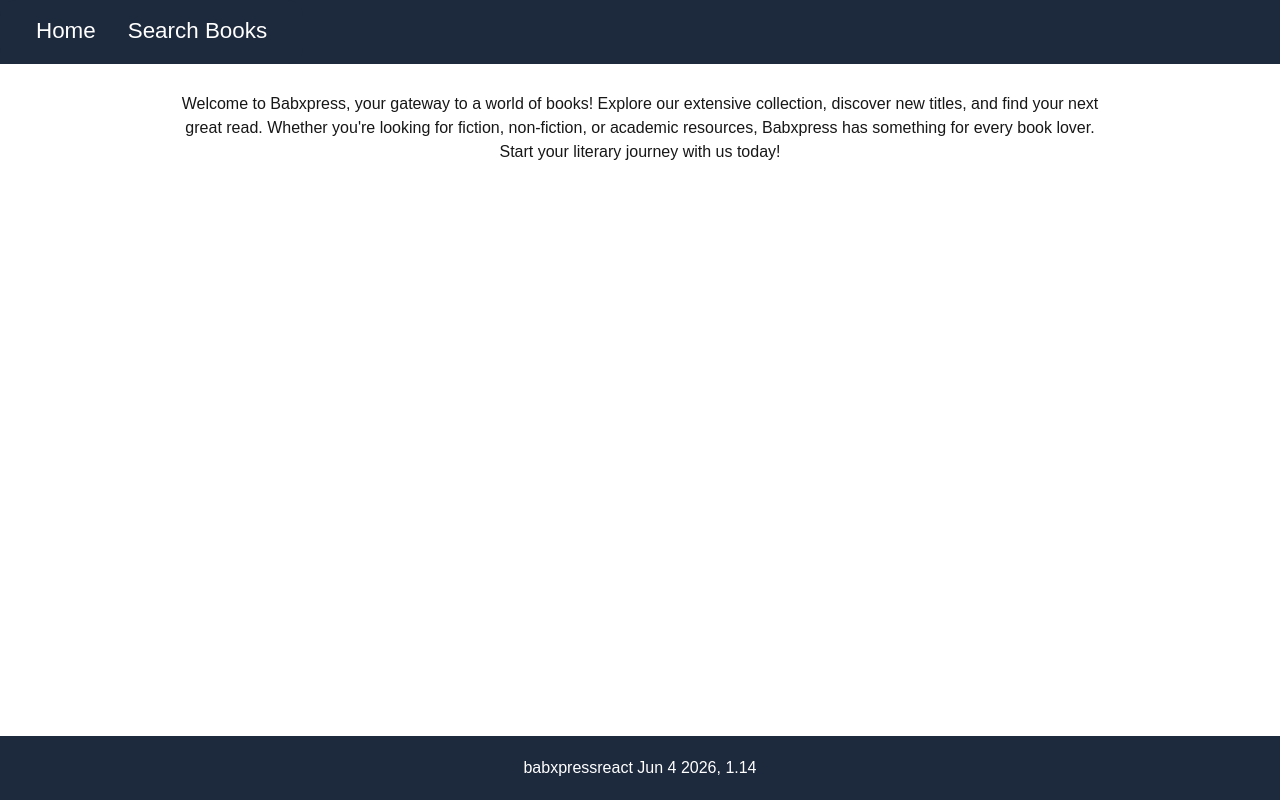
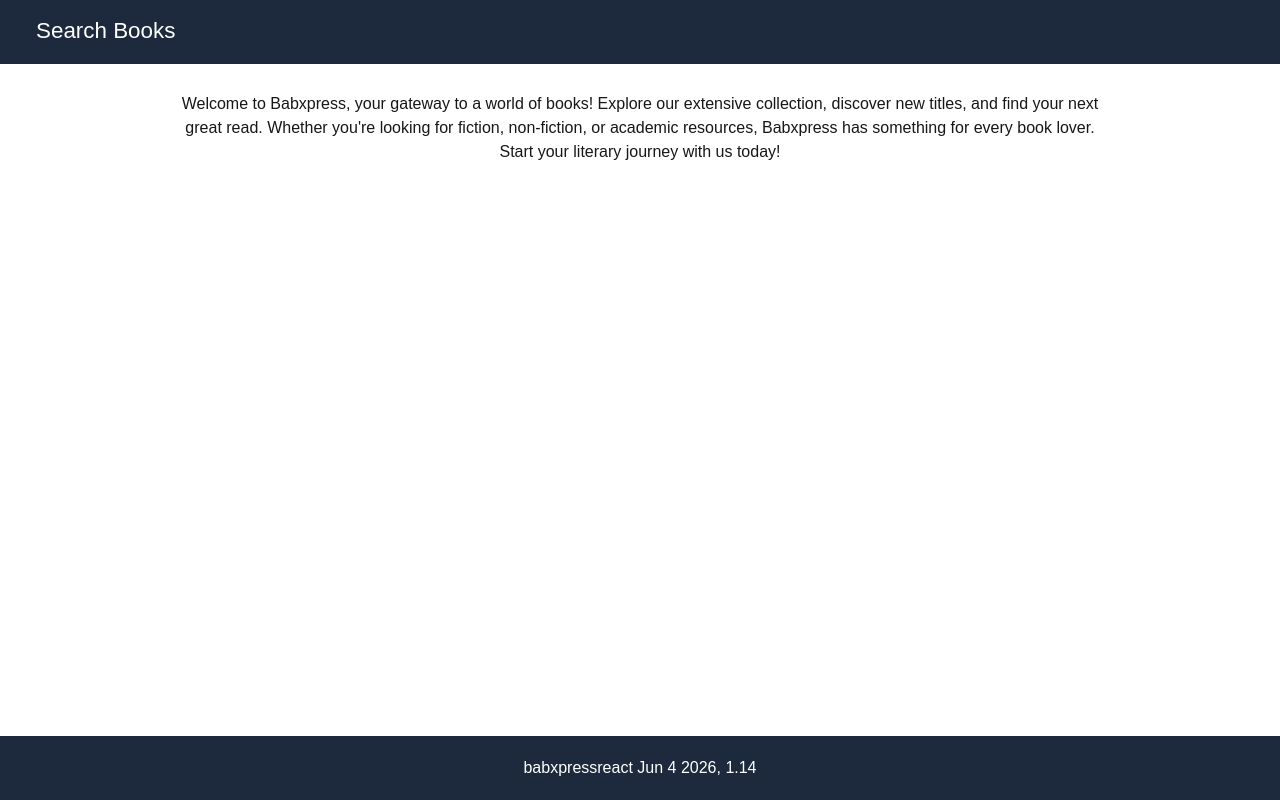
Before and after one commit to yves40/babxpressreact, a React (Vite) app in the folder client/: page / in a window 1280 px wide. Built offline with nearby package versions, Linux system fonts and the light colour scheme.

Commit message:
Serious work : 4

```diff
--- a/client/src/components/Navbar.jsx
+++ b/client/src/components/Navbar.jsx
@@ -55,12 +55,16 @@ export default function Navbar() {
         <div className="topmenu">
           <div className="nav-links">
             <ul>
+              {properties.getMenuStatus() && (properties.getActivePage() === 'booksearch') &&
                 <li>
                   <Link to="/">Home</Link>
                 </li>
+              }
+              {properties.getMenuStatus() && (properties.getActivePage() === 'home') &&
                 <li>
                   <Link to="/BooksSearch">Search Books</Link>
                 </li>
+    }
             </ul>
           </div>
         </div>
```
Lines whose indentation alone changed are shown as unchanged.
